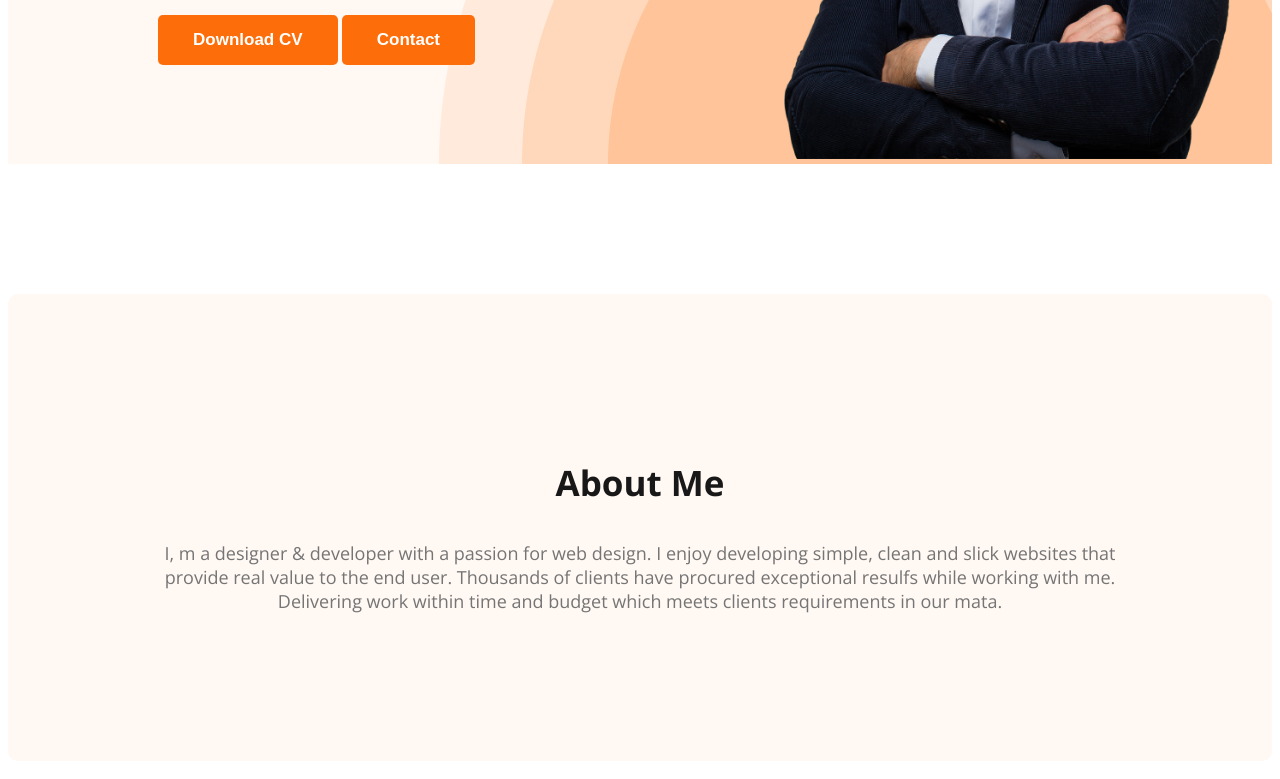
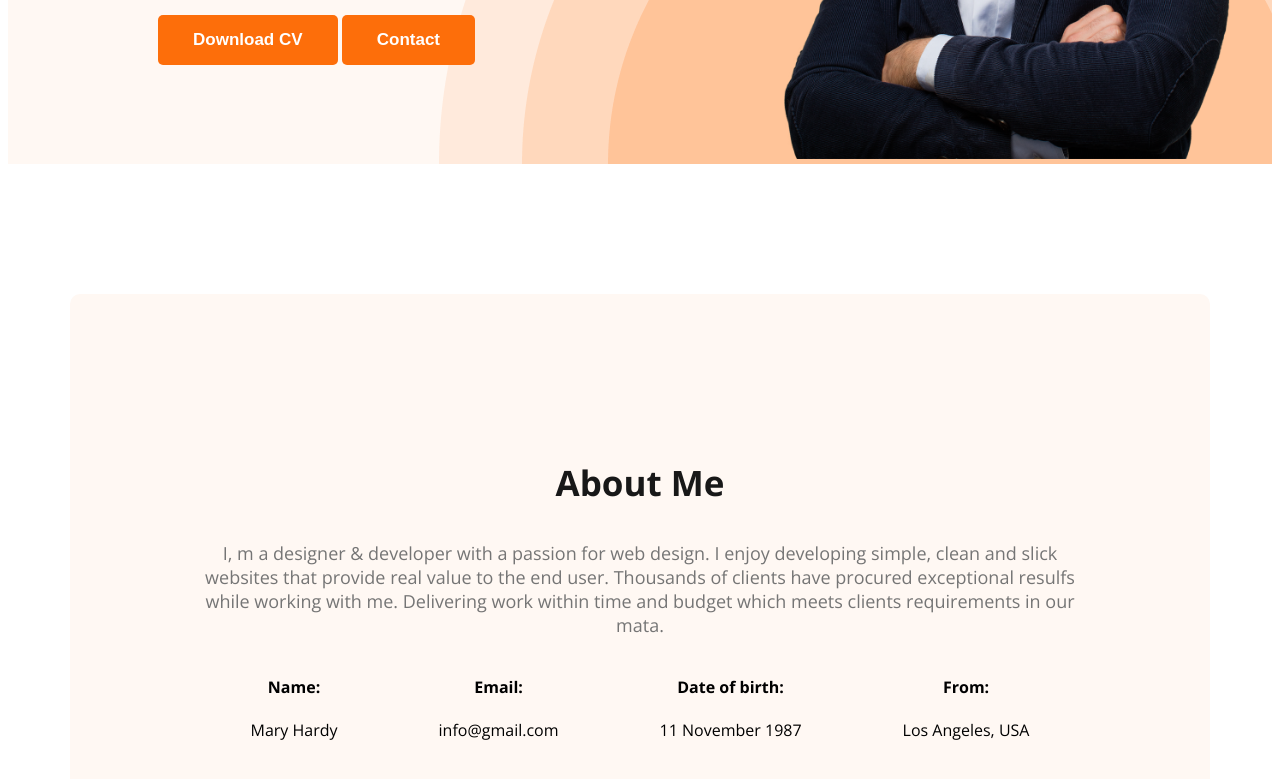
Before and after one commit to Rayhan-Rony/web-developer-portfolio, a plain HTML site: page index.html in a window 1280 px wide. Shown: the part 579-1358 px from the top of the page. Drawn offline with nearby package versions, Linux system fonts and the light colour scheme.

Commit message:
added about section completely

```diff
--- a/index.html
+++ b/index.html
@@ -47,6 +47,29 @@
                     procured exceptional resulfs while working with me. Delivering work within time and budget which
                     meets clients requirements in our mata.</p>
             </div>
+            <div class="about-info-container">
+                <div class="about-info">
+                    <h4 class="info-title">Name:</h4>
+                    <p class="info-description">Mary Hardy </p>
+                </div>
+                <div class="about-info">
+                    <h4 class="info-title">Email:</h4>
+                    <p class="info-description">info@gmail.com</p>
+                </div>
+                <div class="about-info">
+                    <h4 class="info-title">Date of birth:</h4>
+                    <p class="info-description">11 November 1987</p>
+                </div>
+                <div class="about-info">
+                    <h4 class="info-title">From:</h4>
+                    <p class="info-description">Los Angeles, USA</p>
+                </div>
+            </div>
+        </section>
+        <section class="what-i-do">
+            <div>
+
+            </div>
         </section>
     </main>
     <footer>
--- a/styles/developer.css
+++ b/styles/developer.css
@@ -111,6 +111,10 @@ nav li>a {
 }
 
 /* main section styles  */
+main {
+    max-width: 1140px;
+    margin: 0 auto;
+}
 
 /* about section styles */
 .about {
@@ -120,3 +124,12 @@ nav li>a {
     margin-top: 130px;
 
 }
+
+.about-info-container {
+    display: flex;
+    justify-content: space-around;
+}
+
+.about-info {
+    text-align: center;
+}
```
